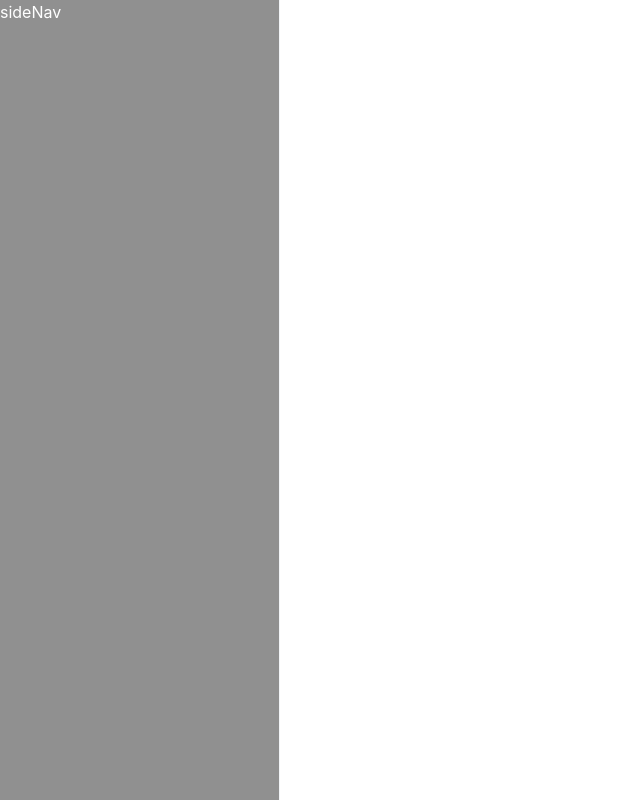
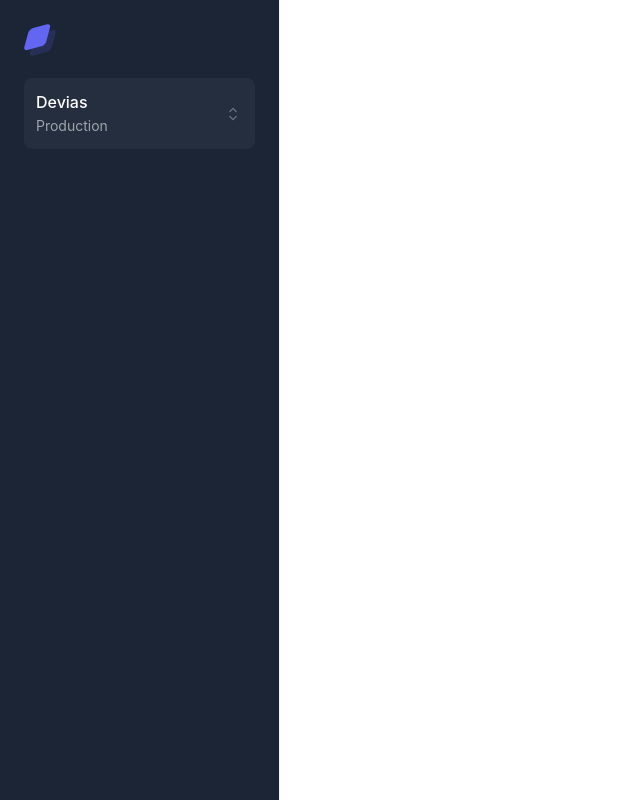
Before and after one commit to cailudys/Next.js-Mui, a Next.js app: page /layouts/dashboard/side-nav in a window 1280 px wide. Shown: the whole page, without its empty margins (0-640 px from the left). Built offline with nearby package versions, Linux system fonts and the light colour scheme.

Commit message:
保存代码

```diff
--- a/package.json
+++ b/package.json
@@ -11,6 +11,7 @@
   "dependencies": {
     "@emotion/react": "^11.10.6",
     "@emotion/styled": "^11.10.6",
+    "@heroicons/react": "^2.0.16",
     "@mui/material": "^5.11.12",
     "lodash": "^4.17.21",
     "next": "13.2.3",
--- /dev/null
+++ b/src/components/logo.js
@@ -0,0 +1,26 @@
+import { useTheme } from '@mui/material/styles';
+
+export const Logo = () => {
+  const theme = useTheme();
+  const fillColor = theme.palette.primary.main;
+
+  return (
+    <svg
+      fill="none"
+      height="100%"
+      viewBox="0 0 24 24"
+      width="100%"
+      xmlns="http://www.w3.org/2000/svg"
+    >
+      <path
+        opacity={0.16}
+        d="M7.242 11.083c.449-1.674 2.17-3.394 3.843-3.843l10.434-2.796c1.673-.448 2.666.545 2.218 2.218L20.94 17.096c-.449 1.674-2.17 3.394-3.843 3.843L6.664 23.735c-1.673.448-2.666-.545-2.218-2.218l2.796-10.434Z"
+        fill={fillColor}
+      />
+      <path
+        d="M3.06 6.9c.448-1.674 2.168-3.394 3.842-3.843L17.336.261c1.673-.448 2.667.545 2.218 2.218l-2.796 10.434c-.449 1.674-2.169 3.394-3.843 3.843L2.481 19.552C.808 20-.185 19.007.263 17.334L3.06 6.9Z"
+        fill={fillColor}
+      />
+    </svg>
+  );
+};
--- a/src/pages/layouts/dashboard/side-nav.js
+++ b/src/pages/layouts/dashboard/side-nav.js
@@ -1,15 +1,85 @@
 import React from 'react'
-import { Drawer, Box } from '@mui/material';
+import { Drawer, Box, Typography, SvgIcon } from '@mui/material';
 import { Scrollbar } from '@/components/scrollbar';
 import { alpha } from '@mui/material/styles';
+import NextLink from 'next/link';
+import { Logo } from 'src/components/logo';
+import ChevronUpDownIcon from '@heroicons/react/24/solid/ChevronUpDownIcon';
+
+
 
 const Page = () => {
+
+  const Content = () => {
+
+    return (<>
+      <Box
+        sx={{
+          display: 'flex',
+          flexDirection: 'column',
+          height: '100%'
+        }}
+      >
+        <Box sx={{
+          p: 3,
+        }}>
+          <Box
+            component={NextLink}
+            href="/"
+            sx={{
+              display: 'inline-flex',
+              height: 32,
+              width: 32
+            }}
+          >
+            <Logo />
+          </Box>
+          <Box
+            sx={{
+              alignItems: 'center',
+              backgroundColor: 'rgba(255, 255, 255, 0.04)',
+              borderRadius: 1,
+              cursor: 'pointer',
+              display: 'flex',
+              justifyContent: 'space-between',
+              mt: 2,
+              p: '12px'
+            }}
+          >
+            <div>
+              <Typography
+                color="inherit"
+                variant="subtitle1"
+              >
+                Devias
+              </Typography>
+              <Typography
+                color="neutral.400"
+                variant="body2"
+              >
+                Production
+              </Typography>
+            </div>
+            <SvgIcon
+              fontSize="small"
+              sx={{ color: 'neutral.500' }}
+            >
+              <ChevronUpDownIcon />
+            </SvgIcon>
+          </Box>
+        </Box>
+
+      </Box>
+    </>)
+  }
+
+
   return <>
     <Drawer
       anchor='left'
       PaperProps={{
         sx: {
-          backgroundColor: alpha('#757575',0.8),
+          backgroundColor: 'neutral.800',
           color: 'common.white',
           width: (theme) => theme.const.sideNavWidth,
           height: '100vh'
@@ -33,7 +103,7 @@ const Page = () => {
             flexDirection: 'column',
           }}
         >
-          sideNav
+          <Content />
         </Box>
       </Scrollbar>
     </Drawer>
```
Also changed, not shown: 1 other file (tests, documents, lock files or other folders).
